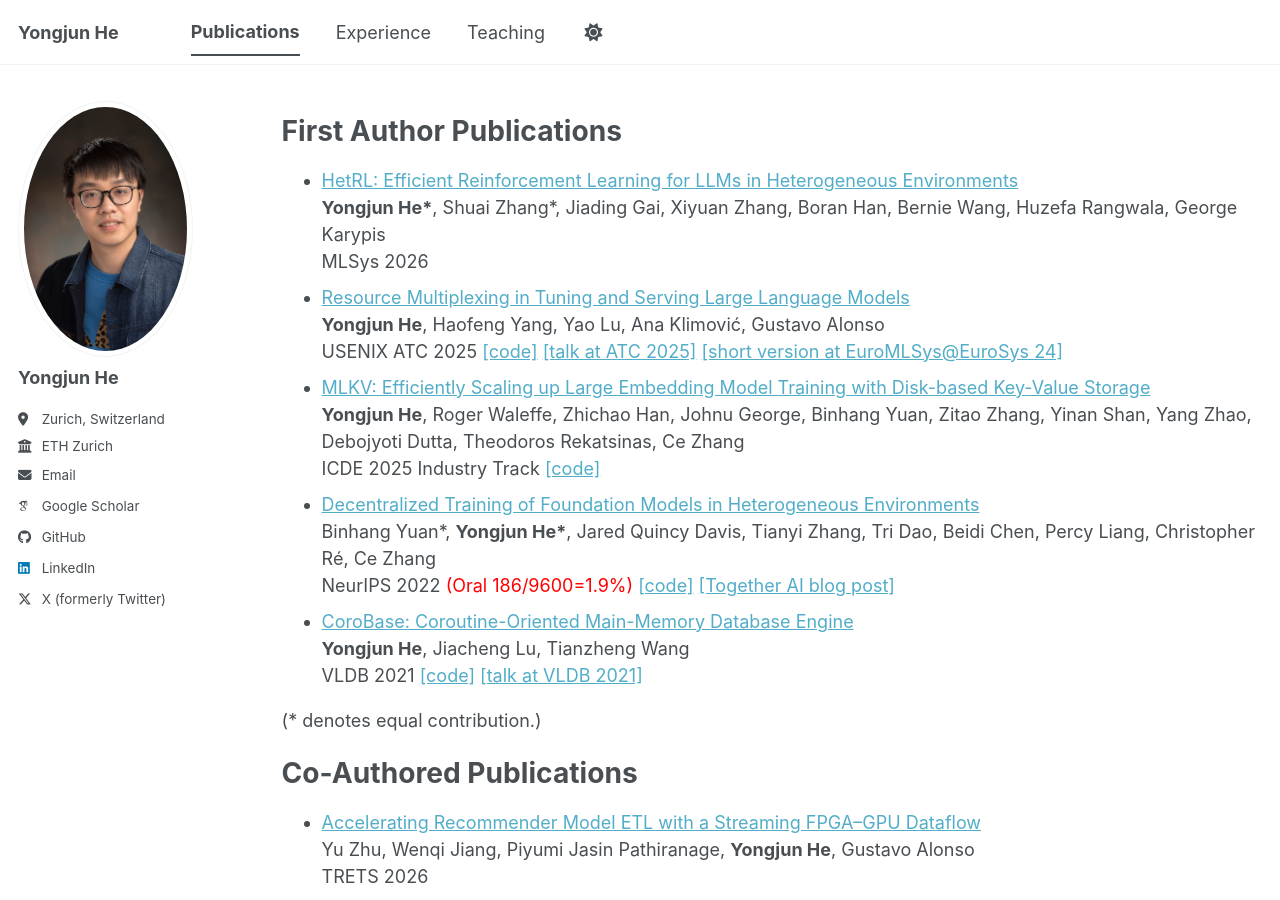
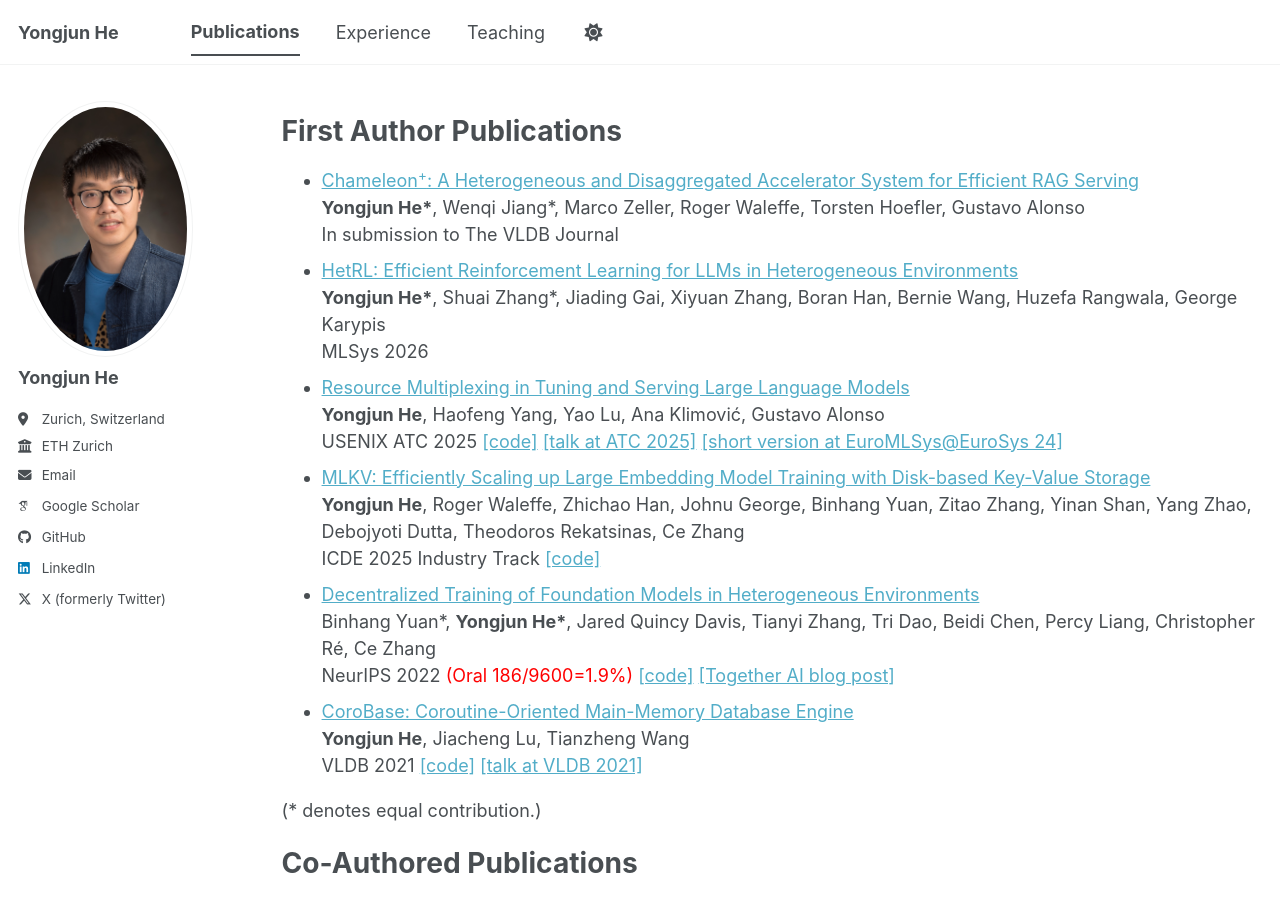
Before and after one commit to YongjunHe/YongjunHe.github.io, a Jekyll site: the page built from _pages/publications.md, in a window 1280 px wide and 900 px high. Built offline with Jekyll 4.4.1, drawn with Linux system fonts in a browser that asks for light colours; some web fonts are replaced; a script bundle is joined from its source files by our own code; library files that are not in the unit come from our copies.

Commit message:
Add new publication entry for Chameleon paper

```diff
--- a/_pages/publications.md
+++ b/_pages/publications.md
@@ -7,6 +7,9 @@ author_profile: true
 
 First Author Publications
 ======
+* [Chameleon<sup>+</sup>: A Heterogeneous and Disaggregated Accelerator System for Efficient RAG Serving](https://www.research-collection.ethz.ch/entities/publication/18202237-cd64-4f36-9008-dbf61cf0c0f7)
+  **Yongjun He\***, Wenqi Jiang\*, Marco Zeller, Roger Waleffe, Torsten Hoefler, Gustavo Alonso
+  In submission to The VLDB Journal
 * [HetRL: Efficient Reinforcement Learning for LLMs in Heterogeneous Environments](https://www.amazon.science/publications/hetrl-efficient-reinforcement-learning-for-llms-in-heterogeneous-environments)
   **Yongjun He\***, Shuai Zhang\*, Jiading Gai, Xiyuan Zhang, Boran Han, Bernie Wang, Huzefa Rangwala, George Karypis
   MLSys 2026
```
